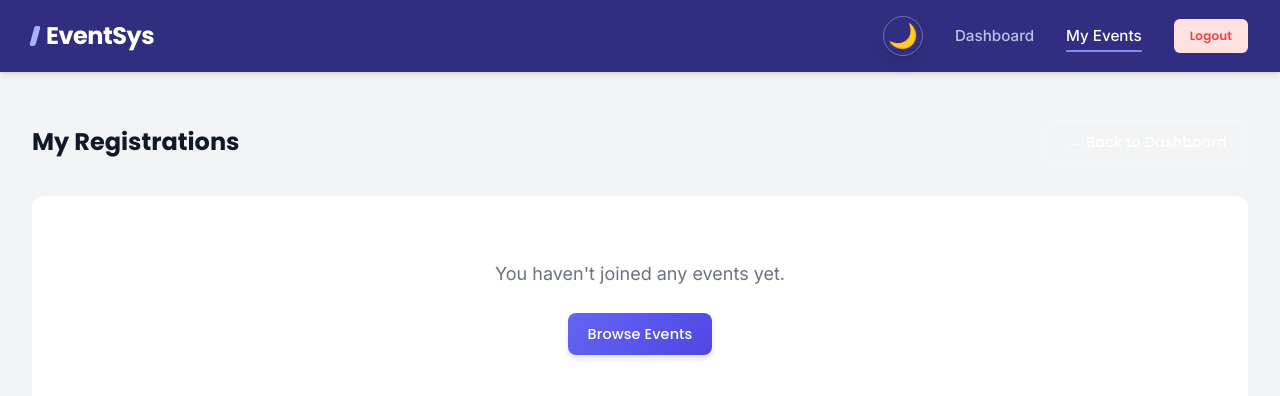
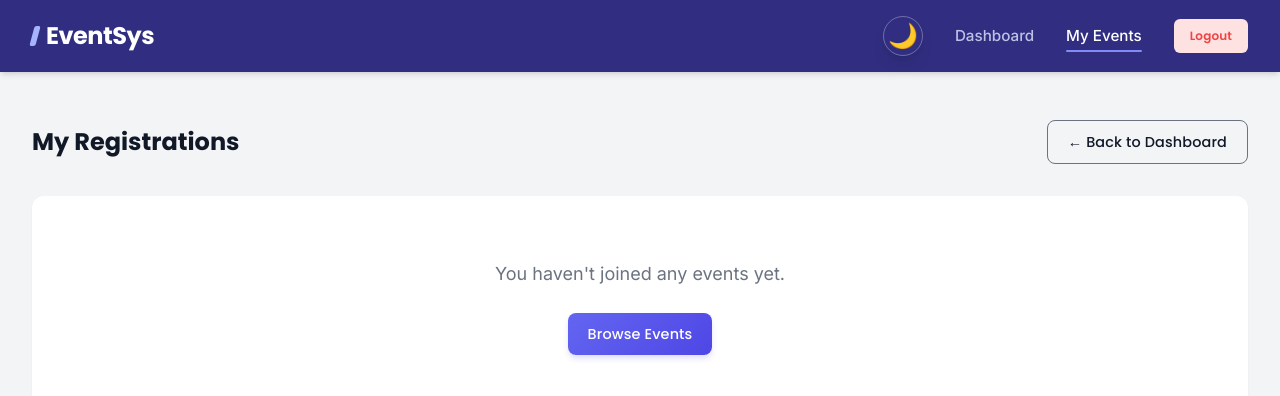
Before and after one commit to THILAK-R-P/event-registration-system, a React (Create React App) app in the folder client/: page /myevents in a window 1280 px wide. Shown: the top 396 px of the page. Built offline with nearby package versions, Linux system fonts and the light colour scheme.

Commit message:
deployed version

```diff
--- a/client/src/App.css
+++ b/client/src/App.css
@@ -111,13 +111,13 @@ a {
 
 .btn-secondary {
   background-color: transparent;
-  color: white;
-  border: 1px solid rgba(255, 255, 255, 0.3);
+  color: var(--text-primary);
+  border: 1px solid var(--text-secondary);
 }
 
 .btn-secondary:hover {
-  background-color: rgba(255, 255, 255, 0.1);
-  border-color: rgba(255, 255, 255, 0.5);
+  background-color: var(--background-color);
+  border-color: var(--text-primary);
 }
 
 .btn-cancel {
```
